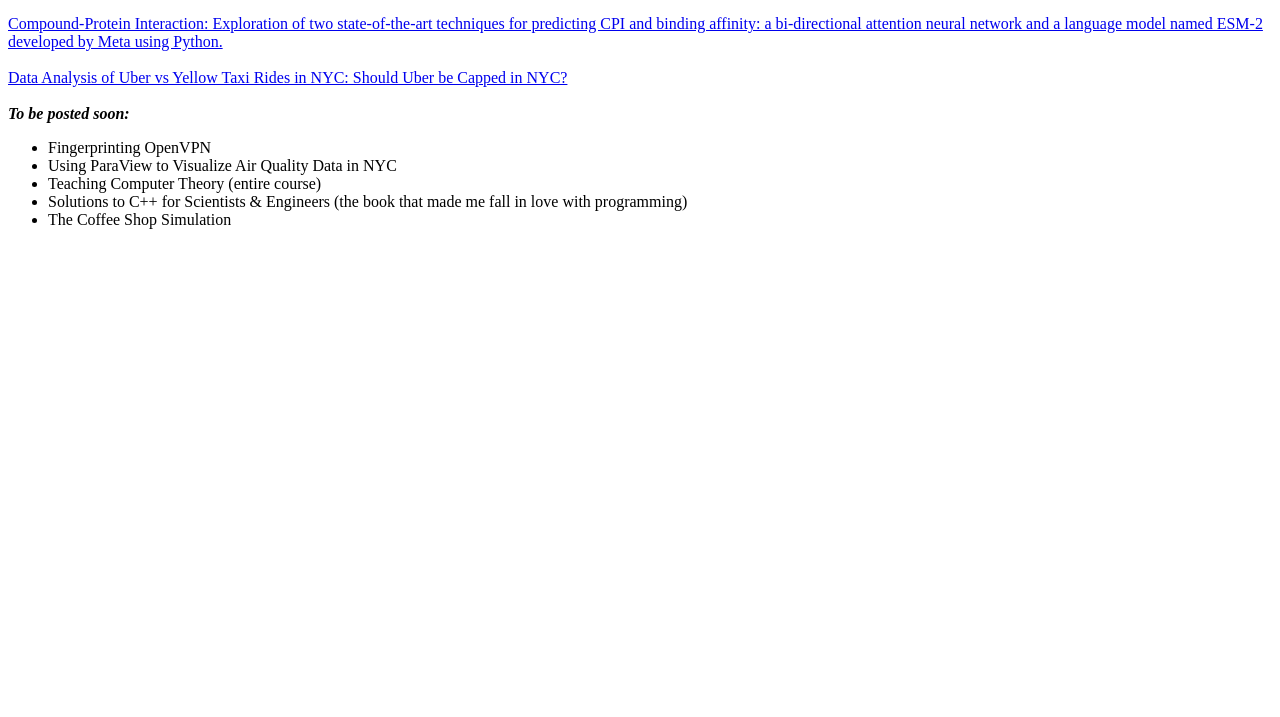
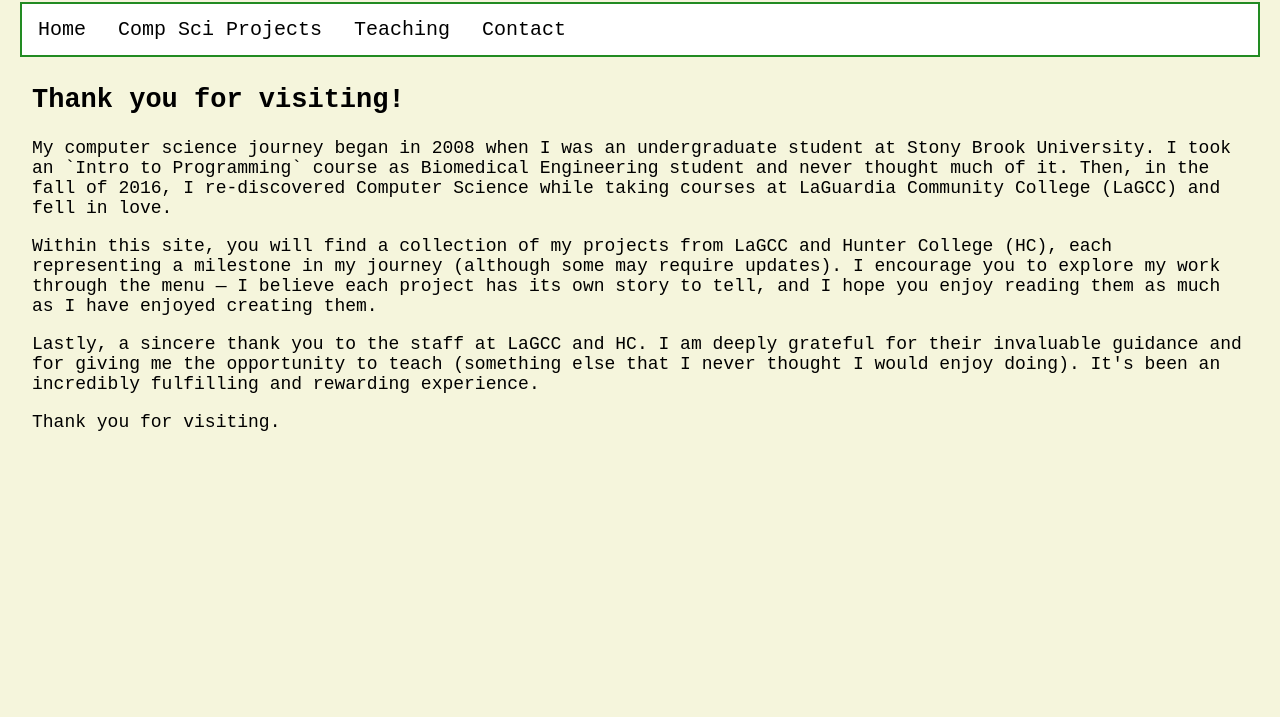
Before and after one commit to rozienabadree/portfolio, a plain HTML site: page index.html in a window 1280 px wide. Shown: the part 83-800 px from the top of the page. Drawn offline with Linux system fonts and the light colour scheme.

Commit message:
created nav; changed background, font; added contact form

```diff
--- a/index.html
+++ b/index.html
@@ -1,27 +1,111 @@
 <!DOCTYPE html>
 <html lang="en" dir="ltr">
-  <head>
-    <meta charset="utf-8">
-    <title>Roziena A Badree: Final Portfolio</title>
-  </head>
-  <body>
 
-    This website serves as a final portfolio of my work in computer science at Hunter College but is still under construction. The expected completion date is May 24, 2024. In the meantime, links to my work can be found below.<br><br>
+<head>
+  <meta charset="UTF-8">
+  <meta name="viewport" content="width=device-width, initial-scale=1.0">
+  <title> Roziena A Badree </title>
+  <link rel="stylesheet" type="text/css" href="style.css">
+  <link rel="icon" type="image/png" href="">
+</head>
 
-    <a href="https://rozienabadree.github.io/drug-scanner/">Drug-Scanner: A Solution to Counterfeit Drugs (some functionality and the mobile application itself has been removed)</a> <br><br>
+<body>
+  <header>
+    <center>
+      <h1>Welcome!</h1>
+    </center>
+    <div class="menu">
+      <button class="tablink" onclick="openPage('main', this)" id="defaultOpen">Home</button>
+      <button class="tablink" onclick="openPage('projects', this)">Comp Sci Projects</button>
+      <button class="tablink" onclick="openPage('teaching', this)">Teaching</button>
+      <button class="tablink" onclick="openPage('contact', this)">Contact</button>
+    </div>
+  </header>
 
-    <a href="https://github.com/rozienabadree/compound-protein-interaction">Compound-Protein Interaction: Exploration of two state-of-the-art techniques for predicting CPI and binding affinity: a bi-directional attention neural network
-    and a language model named ESM-2 developed by Meta using Python.</a> <br><br>
+  <!-- Homepage -->
+  <div id="main" class="pagecontent">
+    <h2>Thank you for visiting!</h2>
+    <p>My computer science journey began in 2008 when I was an undergraduate student at Stony Brook University. I took
+      an `Intro to Programming` course as Biomedical Engineering student and never thought much of it. Then, in the fall
+      of 2016, I re-discovered Computer Science while taking courses at LaGuardia Community College (LaGCC) and fell in
+      love.</p>
+    <p>Within this site, you will find a collection of my projects from LaGCC and Hunter College (HC), each representing
+      a milestone in my journey (although some may require updates). I encourage you to explore my work through the menu
+      — I believe each project has its own story to tell, and I hope you enjoy reading them as much as I have enjoyed
+      creating them.</p>
+    <p>Lastly, a sincere thank you to the staff at LaGCC and HC. I am deeply grateful for their invaluable guidance and
+      for giving me the opportunity to teach (something else that I never thought I would enjoy doing). It's been an
+      incredibly fulfilling and rewarding experience.</p>
+    <p>Thank you for visiting.</p>
+  </div>
 
-    <a href="https://rozienabadree.github.io/projectcsci39542.github.io/">Data Analysis of Uber vs Yellow Taxi Rides in NYC: Should Uber be Capped in NYC?</a> <br><br>
+  <!-- Projects -->
+  <div id="projects" class="pagecontent">
+    <h2>Projects (links coming soon!)</h2>
+    <ul>
+      <li><a href="#c++">Bronson Textbook Solutions</a></li>
+      <li><a href="#uber">Uber vs The Yellow Taxi</a></li>
+      <li><a href="#database">An Affordable Housing Database</a></li>
+      <li><a href="#drug-scanner">Drug-Scanner</a></li>
+      <li><a href="#cpi">Compound-Protein Interactions</a></li>
+      <li><a href="#openvpn">Fingerprinting OpenVPN</a></li>
+      <li><a href="#coffee">A Coffee Shop Business Simulation</a></li>
+      <li><a href="#air">ParaView for Visualizing Air Quality Data</a></li>
+    </ul>
+  </div>
 
-    <b><em>To be posted soon:</em></b>
-    <ul>
-      <li>Fingerprinting OpenVPN</li>
-      <li>Using ParaView to Visualize Air Quality Data in NYC</li>
-      <li>Teaching Computer Theory (entire course)</li>
-      <li>Solutions to C++ for Scientists & Engineers (the book that made me fall in love with programming)</li>
-      <li>The Coffee Shop Simulation</li>
-    </ul>
-  </body>
+  <!--         <a href="https://rozienabadree.github.io/drug-scanner/">Drug-Scanner: A Solution to Counterfeit Drugs (some
+            functionality and the mobile application itself has been removed)</a> <br><br>
+
+        <a href="https://github.com/rozienabadree/compound-protein-interaction">Compound-Protein Interaction: Exploration of two
+            state-of-the-art techniques for predicting CPI and binding affinity: a bi-directional attention neural network
+            and a language model named ESM-2 developed by Meta using Python.</a> <br><br> -->
+
+  <!-- Teaching -->
+  <div id="teaching" class="pagecontent">
+    <h2>Teaching</h2>
+  </div>
+
+  <!-- My contact me page -->
+  <div id="contact" class="pagecontent">
+    <h3>If you have any inquiries, please fill out and submit the form below.</h3>
+    <br>
+    <!-- modify this form HTML and place wherever you want your form -->
+    <form action="https://formspree.io/f/xgegdwzb" method="POST">
+      <div class="contact-form">
+        <label>Your email:<br>
+          <input type="email" name="email">
+        </label>
+        <br><br>
+      </div>
+      <div class="contact-form">
+        <label>Your message:<br>
+          <textarea name="message" rows="10" cols="50"></textarea>
+        </label>
+        <br><br>
+      </div>
+      <!-- your other form fields go here -->
+      <div id="submit-button">
+        <button type="submit">Send Message</button>
+      </div>
+    </form>
+  </div>
+
+  <script>
+    // For the menu
+    function openPage(pageName, elmnt) {
+      // Hide all elements with class="pagecontent" by default
+      var i, pagecontent, tablinks;
+      pagecontent = document.getElementsByClassName("pagecontent");
+      for (i = 0; i < pagecontent.length; i++) {
+        pagecontent[i].style.display = "none";
+      }
+      // Show the specific tab content
+      document.getElementById(pageName).style.display = "block";
+    }
+    // Get the element with id="defaultOpen" and click on it
+    document.getElementById("defaultOpen").click();
+  </script>
+</body>
+
 </html>
--- /dev/null
+++ b/style.css
@@ -0,0 +1,73 @@
+html {
+    height: 90%;
+    background-color: #f5f5dc;
+    font-family: monospace;
+}
+
+/*box model*/
+/* * {
+    box-sizing: border-box;
+} */
+
+/*margins and padding of body*/
+body {
+    margin: 10px;
+    padding: 10px;
+    align-content: center;
+    overflow: scroll;
+    background-color: transparent;
+    /* color: black; */
+}
+
+/* Style the menu */
+.menu {
+    overflow: hidden;
+    border: 2px solid forestgreen;
+    background-color: white;
+    font-family: monospace;
+    font-size: 20px;
+}
+
+/* Style the buttons that are used to open the menu's content */
+.menu button {
+    background-color: inherit;
+    float: left;
+    border: none;
+    outline: none;
+    cursor: pointer;
+    padding: 14px 16px;
+    transition: 0.3s;
+    font-family: monospace;
+    font-size: 1em;
+}
+
+/* Change background color of buttons on hover */
+.menu button:hover {
+    /* background-color: #ddd; */
+    background-color: #c3e6cb;
+}
+
+/* Create an active/current tablink class */
+.menu button.active {
+    background-color: #b0e0b5;
+}
+
+/* Style the page content */
+.pagecontent {
+    display: none;
+    padding: 6px 12px;
+    /* border: 1px solid #ccc; */
+    border-top: none;
+    font-size: 18px;
+    height: 100%;
+}
+
+.form {
+    font-family: 'Courier New', Courier, monospace;
+    font-size: 18px;
+}
+
+#submit-button button {
+    font-family: "Courier New", Courier, monospace;
+    font-size: 16px;
+}
```
